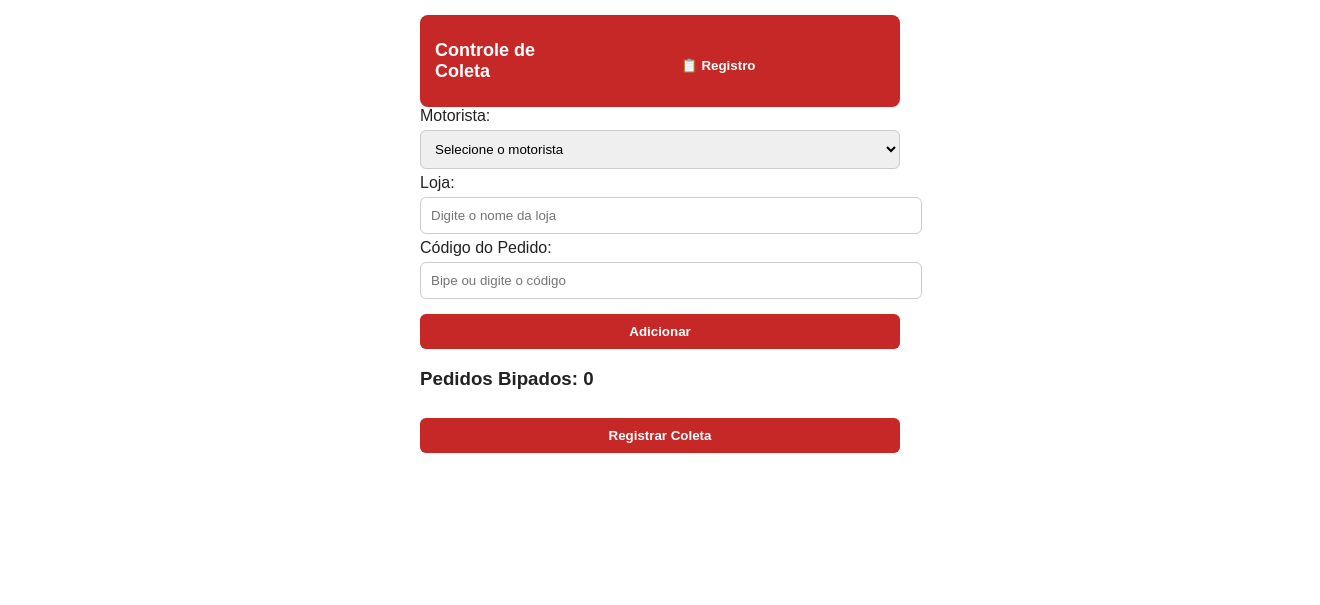
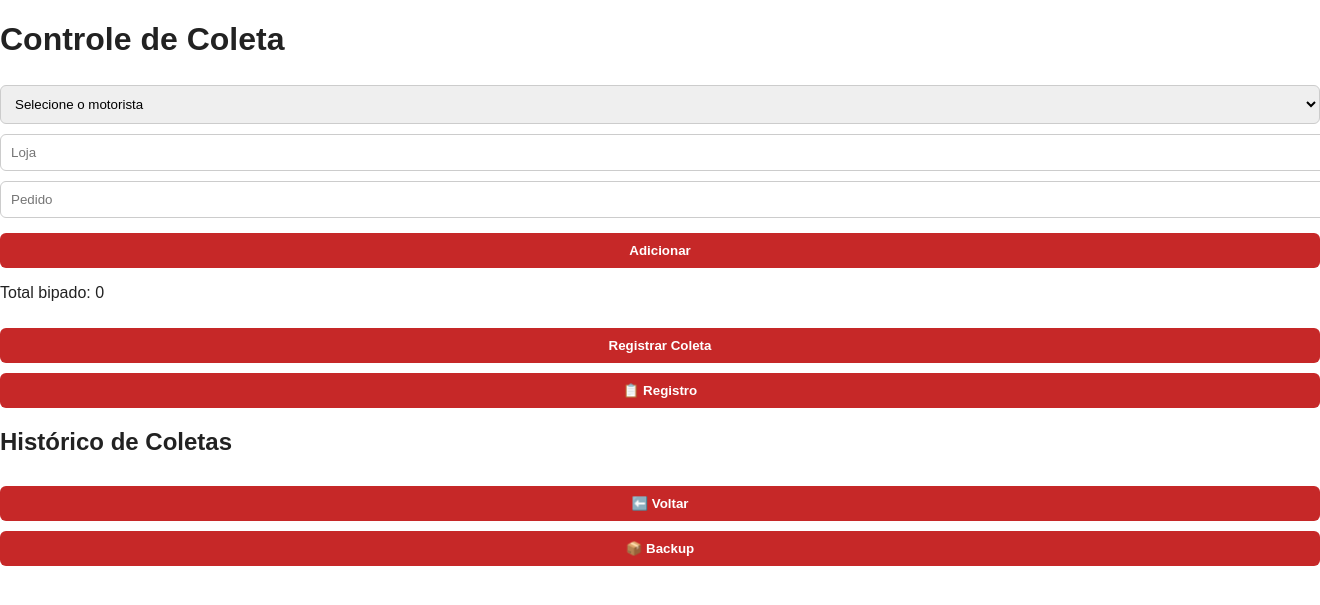
Before and after one commit to jeansantos997705-png/coleta-oms, a Flask app: page / in a window 1320 px wide; the page is wider, and only the part inside the window is pictured. Shown: the top 605 px of that part. Run offline with Flask 3, Linux system fonts and the light colour scheme.

Commit message:
correções finais

```diff
--- a/app.py
+++ b/app.py
@@ -1,76 +1,93 @@
-from flask import Flask, render_template, request, jsonify
+from flask import Flask, render_template, request, jsonify, send_file
 from flask_sqlalchemy import SQLAlchemy
+import os
+import io
 from datetime import datetime
-import os
+import pandas as pd
 
 app = Flask(__name__)
-
-# Banco de dados local (SQLite)
 app.config['SQLALCHEMY_DATABASE_URI'] = 'sqlite:///coletas.db'
 app.config['SQLALCHEMY_TRACK_MODIFICATIONS'] = False
+
 db = SQLAlchemy(app)
 
-
+# Modelo de tabela
 class Coleta(db.Model):
     id = db.Column(db.Integer, primary_key=True)
-    motorista = db.Column(db.String(100), nullable=False)
-    loja = db.Column(db.String(100), nullable=False)
-    data = db.Column(db.String(20), nullable=False)
-    pedidos = db.Column(db.Text, nullable=False)
-
+    motorista = db.Column(db.String(100))
+    loja = db.Column(db.String(100))
+    data = db.Column(db.String(20))
+    pedidos = db.Column(db.Text)
 
 with app.app_context():
     db.create_all()
-
 
 @app.route('/')
 def index():
     return render_template('index.html')
 
-
-@app.route('/salvar', methods=['POST'])
-def salvar():
+@app.route('/registrar', methods=['POST'])
+def registrar():
     data = request.get_json()
     motorista = data.get('motorista')
     loja = data.get('loja')
-    pedidos = data.get('pedidos', [])
-    data_atual = datetime.now().strftime("%d/%m/%Y %H:%M")
+    pedidos = ', '.join(data.get('pedidos', []))
+    data_atual = datetime.now().strftime("%d/%m/%Y %H:%M:%S")
 
-    if not motorista or not loja or not pedidos:
-        return jsonify({"erro": "Campos obrigatórios faltando"}), 400
-
-    nova_coleta = Coleta(
-        motorista=motorista,
-        loja=loja,
-        data=data_atual,
-        pedidos=",".join(pedidos)
-    )
+    nova_coleta = Coleta(motorista=motorista, loja=loja, data=data_atual, pedidos=pedidos)
     db.session.add(nova_coleta)
     db.session.commit()
-    return jsonify({"mensagem": "Registro salvo com sucesso!"})
 
+    return jsonify({"message": "Coleta registrada com sucesso!"})
 
 @app.route('/historico')
 def historico():
     coletas = Coleta.query.order_by(Coleta.id.desc()).all()
-    registros = [
-        {"id": c.id, "motorista": c.motorista, "loja": c.loja, "data": c.data}
-        for c in coletas
-    ]
+    registros = []
+    for coleta in coletas:
+        registros.append({
+            "id": coleta.id,
+            "motorista": coleta.motorista,
+            "loja": coleta.loja,
+            "data": coleta.data
+        })
     return jsonify(registros)
 
+@app.route('/detalhes/<int:id>')
+def detalhes(id):
+    coleta = Coleta.query.get(id)
+    if not coleta:
+        return jsonify({"error": "Registro não encontrado"}), 404
+    pedidos = coleta.pedidos.split(", ")
+    return jsonify({"pedidos": pedidos})
 
-@app.route('/historico/<int:id>')
-def detalhes(id):
-    coleta = Coleta.query.get_or_404(id)
-    return jsonify({
-        "motorista": coleta.motorista,
-        "loja": coleta.loja,
-        "data": coleta.data,
-        "pedidos": coleta.pedidos.split(',')
-    })
+# 🧩 NOVO: rota para gerar backup em Excel
+@app.route('/backup', methods=['GET'])
+def backup():
+    coletas = Coleta.query.order_by(Coleta.id.desc()).all()
 
+    if not coletas:
+        return jsonify({"error": "Nenhum registro encontrado para backup"}), 404
+
+    data = []
+    for coleta in coletas:
+        pedidos = coleta.pedidos.split(", ")
+        for pedido in pedidos:
+            data.append({
+                "Motorista": coleta.motorista,
+                "Loja": coleta.loja,
+                "Data": coleta.data,
+                "Pedido": pedido
+            })
+
+    df = pd.DataFrame(data)
+
+    output = io.BytesIO()
+    with pd.ExcelWriter(output, engine='xlsxwriter') as writer:
+        df.to_excel(writer, index=False, sheet_name='Coletas')
+
+    output.seek(0)
+    return send_file(output, as_attachment=True, download_name="backup_coletas.xlsx", mimetype="application/vnd.openxmlformats-officedocument.spreadsheetml.sheet")
 
 if __name__ == '__main__':
-    port = int(os.environ.get('PORT', 5000))
-    app.run(host='0.0.0.0', port=port)
+    app.run(host='0.0.0.0', port=5000)
--- a/static/script.js
+++ b/static/script.js
@@ -1,19 +1,19 @@
-const codigoInput = document.getElementById("codigo");
-const motoristaSelect = document.getElementById("motorista");
-const lojaInput = document.getElementById("loja");
+document.addEventListener("DOMContentLoaded", () => {
+    const pedidoInput = document.getElementById("pedido");
+    const adicionarBtn = document.getElementById("adicionar");
     const lista = document.getElementById("lista");
     const contador = document.getElementById("contador");
     const registrarBtn = document.getElementById("registrar");
-const adicionarBtn = document.getElementById("adicionar");
-const historicoBtn = document.getElementById("btnHistorico");
+    const motorista = document.getElementById("motorista");
+    const loja = document.getElementById("loja");
+    const historicoBtn = document.getElementById("abrirMenu");
+    const paginaHistorico = document.getElementById("paginaHistorico");
     const voltarBtn = document.getElementById("voltar");
-const bipagem = document.getElementById("bipagem");
-const historico = document.getElementById("historico");
-const listaHistorico = document.getElementById("listaHistorico");
+    const historicoUl = document.getElementById("historico");
+    const backupBtn = document.getElementById("backup");
 
     let pedidos = [];
 
-// valida e atualiza UI
     function atualizarLista() {
         lista.innerHTML = "";
         pedidos.forEach(p => {
@@ -24,104 +24,76 @@ function atualizarLista() {
         contador.textContent = pedidos.length;
     }
 
-// adicionar pedido (usado por botão e Enter)
-function adicionarPedido() {
-    const codigo = codigoInput.value.trim();
+    adicionarBtn.addEventListener("click", () => {
+        const codigo = pedidoInput.value.trim();
         if (codigo.length !== 12) {
-        alert("O código deve ter 12 caracteres!");
+            alert("O código deve ter 12 dígitos!");
             return;
         }
         if (pedidos.includes(codigo)) {
-        alert("Pedido duplicado!");
+            alert("Esse código já foi bipado!");
             return;
         }
         pedidos.push(codigo);
-    codigoInput.value = "";
         atualizarLista();
-}
+        pedidoInput.value = "";
+        pedidoInput.focus();
+    });
 
-// Enter para adicionar
-codigoInput.addEventListener("keypress", e => {
+    pedidoInput.addEventListener("keypress", (e) => {
         if (e.key === "Enter") {
-        e.preventDefault();
-        adicionarPedido();
+            adicionarBtn.click();
         }
     });
-adicionarBtn.addEventListener("click", adicionarPedido);
 
-// registrar no servidor
     registrarBtn.addEventListener("click", async () => {
-    const motorista = motoristaSelect.value.trim();
-    const loja = lojaInput.value.trim();
-
-    if (!motorista || !loja || pedidos.length === 0) {
+        if (!motorista.value || !loja.value || pedidos.length === 0) {
             alert("Preencha todos os campos e adicione pedidos!");
             return;
         }
 
-    const resposta = await fetch("/salvar", {
+        const res = await fetch("/registrar", {
             method: "POST",
             headers: { "Content-Type": "application/json" },
-        body: JSON.stringify({ motorista, loja, pedidos })
+            body: JSON.stringify({ motorista: motorista.value, loja: loja.value, pedidos })
         });
 
-    if (!resposta.ok) {
-        const txt = await resposta.text();
-        alert("Erro ao salvar: " + txt);
-        return;
-    }
-
-    const data = await resposta.json();
-    alert(data.mensagem || "Salvo com sucesso!");
+        if (res.ok) {
+            alert("Coleta registrada com sucesso!");
             pedidos = [];
             atualizarLista();
+        } else {
+            alert("Erro ao registrar coleta!");
+        }
     });
 
-// histórico
     historicoBtn.addEventListener("click", async () => {
-    bipagem.classList.add("oculto");
-    historico.classList.remove("oculto");
-    listaHistorico.innerHTML = "<p>Carregando...</p>";
+        const res = await fetch("/historico");
+        const data = await res.json();
 
-    const resposta = await fetch("/historico");
-    const registros = await resposta.json();
+        paginaHistorico.classList.remove("hidden");
+        historicoUl.innerHTML = "";
 
-    listaHistorico.innerHTML = "";
-    registros.forEach(r => {
-        const div = document.createElement("div");
-        div.innerHTML = `<b>${r.motorista}</b> - ${r.loja}<br><small>${r.data}</small>`;
-        div.onclick = () => abrirDetalhes(r.id);
-        listaHistorico.appendChild(div);
+        data.forEach(reg => {
+            const li = document.createElement("li");
+            li.textContent = `${reg.motorista} - ${reg.loja} (${reg.data})`;
+            li.addEventListener("click", async () => {
+                const res2 = await fetch(`/detalhes/${reg.id}`);
+                const detalhes = await res2.json();
+                const pedidosTexto = detalhes.pedidos.join("\n");
+                navigator.clipboard.writeText(pedidosTexto);
+                alert("Pedidos copiados!");
+            });
+            historicoUl.appendChild(li);
         });
     });
 
     voltarBtn.addEventListener("click", () => {
-    historico.classList.add("oculto");
-    bipagem.classList.remove("oculto");
+        paginaHistorico.classList.add("hidden");
     });
 
-async function abrirDetalhes(id) {
-    const resposta = await fetch(`/historico/${id}`);
-    const detalhes = await resposta.json();
-
-    listaHistorico.innerHTML = `
-        <h3>${detalhes.motorista} - ${detalhes.loja}</h3>
-        <p>${detalhes.data}</p>
-        <ul>${detalhes.pedidos.map(p => `<li>${p}</li>`).join('')}</ul>
-        <button id="copiarBtn">📋 Copiar todos</button>
-        <button id="voltarHistorico">⬅️ Voltar</button>
-    `;
-
-    document.getElementById("copiarBtn").onclick = async () => {
-        const resp = await fetch(`/historico/${id}`);
-        const d = await resp.json();
-        const texto = d.pedidos.join("\n");
-        navigator.clipboard.writeText(texto);
-        alert("Pedidos copiados!");
-    };
-
-    document.getElementById("voltarHistorico").onclick = () => {
-        // reload histórico list
-        historicoBtn.click();
-    };
-}
+    // 📦 Botão de Backup
+    backupBtn.addEventListener("click", () => {
+        window.location.href = "/backup";
+    });
+});
--- a/templates/index.html
+++ b/templates/index.html
@@ -1,54 +1,49 @@
 <!DOCTYPE html>
-<html lang="pt-br">
+<html lang="pt-BR">
 <head>
     <meta charset="UTF-8">
     <meta name="viewport" content="width=device-width, initial-scale=1.0">
     <title>Controle de Coleta</title>
-    <link rel="stylesheet" href="/static/style.css">
+    <link rel="stylesheet" href="static/style.css">
 </head>
 <body>
-    <div id="app">
-        <header>
-            <h2>Controle de Coleta</h2>
-            <button id="btnHistorico">📋 Registro</button>
-        </header>
+    <div class="container">
+        <h1>Controle de Coleta</h1>
 
-        <main id="bipagem">
-            <label>Motorista:</label>
+        <div id="bipagem">
             <select id="motorista">
                 <option value="">Selecione o motorista</option>
-                <option value="Silenildo">Silenildo</option>
-                <option value="Adryen">Adryen</option>
-                <option value="Priscila">Priscila</option>
-                <option value="Uelber">Uelber</option>
-                <option value="Luiz Carlos">Luiz Carlos</option>
-                <option value="Luis Gerson">Luis Gerson</option>
-                <option value="Marcio">Marcio</option>
-                <option value="Dayveson">Dayveson</option>
-                <option value="Dalvan">Dalvan</option>
+                <option>Adryen</option>
+                <option>Uelber</option>
+                <option>Luiz Carlos</option>
+                <option>Luis Gerson</option>
+                <option>Priscila</option>
+                <option>Dayveson</option>
+                <option>Silenildo</option>
+                <option>Dalvan</option>
+                <option>Marcio</option>
             </select>
+            <input type="text" id="loja" placeholder="Loja">
+            <input type="text" id="pedido" placeholder="Pedido">
+            <button id="adicionar">Adicionar</button>
+            <p>Total bipado: <span id="contador">0</span></p>
+            <ul id="lista"></ul>
+            <button id="registrar">Registrar Coleta</button>
+        </div>
 
-            <label>Loja:</label>
-            <input type="text" id="loja" placeholder="Digite o nome da loja">
+        <!-- MENU -->
+        <div class="menu">
+            <button id="abrirMenu">📋 Registro</button>
+        </div>
 
-            <label>Código do Pedido:</label>
-            <input type="text" id="codigo" placeholder="Bipe ou digite o código">
-
-            <button id="adicionar">Adicionar</button>
-
-            <h3>Pedidos Bipados: <span id="contador">0</span></h3>
-            <ul id="lista"></ul>
-
-            <button id="registrar">Registrar Coleta</button>
-        </main>
-
-        <section id="historico" class="oculto">
+        <div id="paginaHistorico" class="hidden">
             <h2>Histórico de Coletas</h2>
-            <div id="listaHistorico"></div>
             <button id="voltar">⬅️ Voltar</button>
-        </section>
+            <button id="backup">📦 Backup</button>
+            <ul id="historico"></ul>
+        </div>
     </div>
 
-    <script src="/static/script.js"></script>
+    <script src="static/script.js"></script>
 </body>
 </html>
```
Lines whose indentation alone changed are shown as unchanged.
